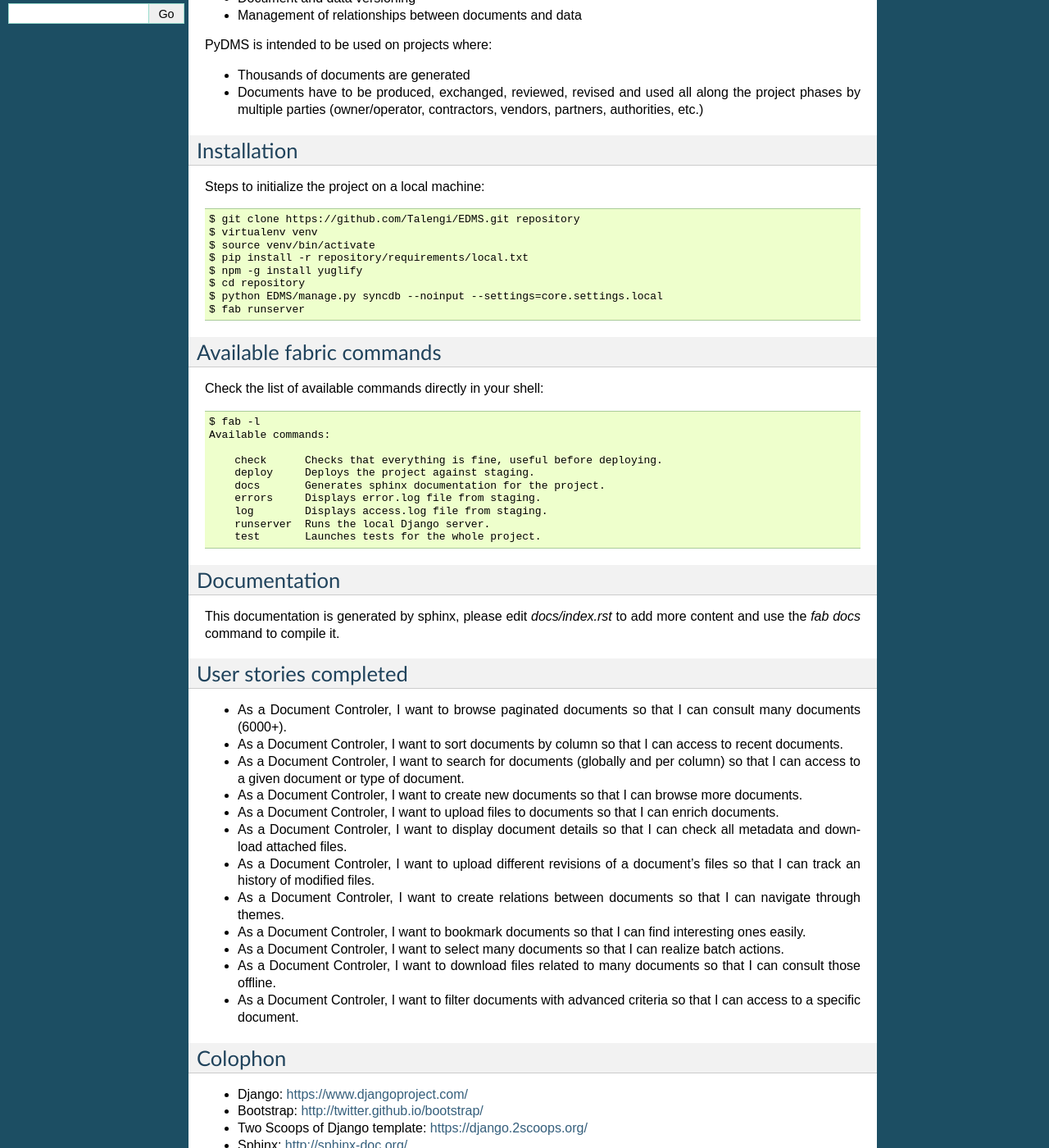
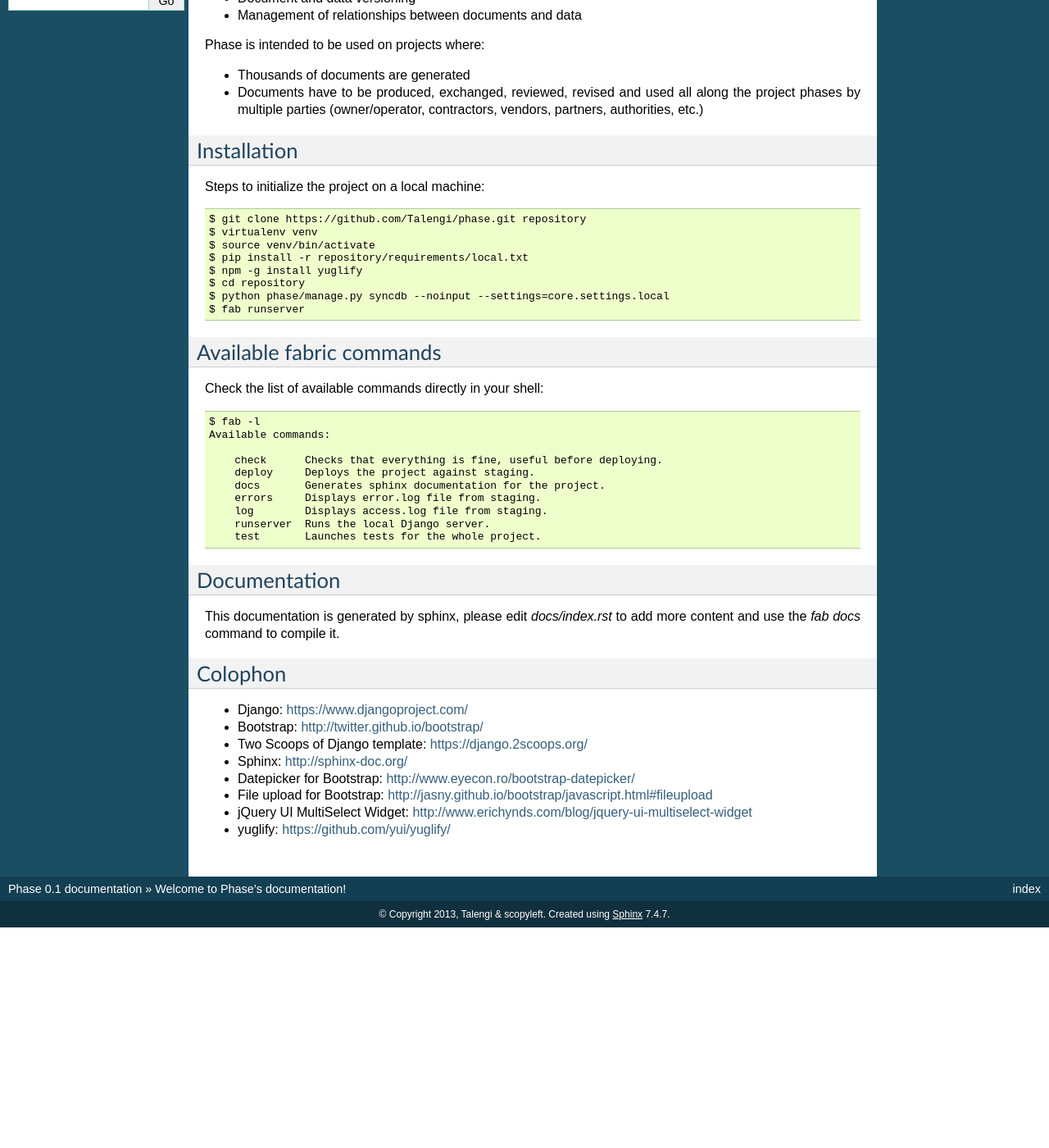
Before and after one commit to Talengi/phase, a Sphinx documentation site: the page built from docs/index.rst, in a window 1280 px wide and 1400 px high, scrolled down 318 px. Shown: the whole window at 82% size. Built offline with Sphinx 7.4.7, drawn with Linux system fonts in a browser that asks for light colours; after the commit the page ends 1449 px from its top, so only the background shows below that; some of the changed text lies outside the part shown.

Commit message:
Switching from edms/pydms to "phase"

```diff
--- a/docs/conf.py
+++ b/docs/conf.py
@@ -1,6 +1,6 @@
 # -*- coding: utf-8 -*-
 #
-# EDMS documentation build configuration file, created by
+# Phase documentation build configuration file, created by
 # sphinx-quickstart on Sun Feb 17 11:46:20 2013.
 #
 # This file is execfile()d with the current directory set to its containing dir.
@@ -40,7 +40,7 @@ source_suffix = '.rst'
 master_doc = 'index'
 
 # General information about the project.
-project = u'EDMS'
+project = u'Phase'
 copyright = u'2013, Talengi & scopyleft'
 
 # The version info for the project you're documenting, acts as replacement for
@@ -164,7 +164,7 @@ html_static_path = ['_static']
 #html_file_suffix = None
 
 # Output file base name for HTML help builder.
-htmlhelp_basename = 'EDMSdoc'
+htmlhelp_basename = 'Phasedoc'
 
 
 # -- Options for LaTeX output --------------------------------------------------
@@ -183,7 +183,7 @@ latex_elements = {
 # Grouping the document tree into LaTeX files. List of tuples
 # (source start file, target name, title, author, documentclass [howto/manual]).
 latex_documents = [
-  ('index', 'EDMS.tex', u'EDMS Documentation',
+  ('index', 'Phase.tex', u'Phase Documentation',
    u'ChangeToMyName', 'manual'),
 ]
 
@@ -213,7 +213,7 @@ latex_documents = [
 # One entry per manual page. List of tuples
 # (source start file, name, description, authors, manual section).
 man_pages = [
-    ('index', 'EDMS', u'EDMS Documentation',
+    ('index', 'Phase', u'Phase Documentation',
      [u'ChangeToMyName'], 1)
 ]
 
@@ -227,8 +227,8 @@ man_pages = [
 # (source start file, target name, title, author,
 #  dir menu entry, description, category)
 texinfo_documents = [
-  ('index', 'EDMS', u'EDMS Documentation',
-   u'ChangeToMyName', 'EDMS', 'One line description of project.',
+  ('index', 'Phase', u'Phase Documentation',
+   u'ChangeToMyName', 'Phase', 'One line description of project.',
    'Miscellaneous'),
 ]
 
--- a/docs/index.rst
+++ b/docs/index.rst
@@ -1,12 +1,12 @@
-Welcome to EDMS's documentation!
-================================
+Welcome to Phase's documentation!
+=================================
 
 Introduction
 ------------
 
-PyDMS is a document management system specifically designed for the needs of engineering and construction projects to manage the documentation of oil & gas, water treatment, nuclear, solar and wind facilities.
+Phase is a document management system specifically designed for the needs of engineering and construction projects to manage the documentation of oil & gas, water treatment, nuclear, solar and wind facilities.
 
-PyDMS offers the following characteristics:
+Phase offers the following characteristics:
 
 * Management of document and data lists containing thousands of items
 * Management of multiple metadata related to engineering, review, schedule, etc.
@@ -14,7 +14,7 @@ PyDMS offers the following characteristics:
 * Document and data versioning
 * Management of relationships between documents and data
 
-PyDMS is intended to be used on projects where:
+Phase is intended to be used on projects where:
 
 * Thousands of documents are generated
 * Documents have to be produced, exchanged, reviewed, revised and used all along the project phases by multiple parties (owner/operator, contractors, vendors, partners, authorities, etc.)
@@ -25,13 +25,13 @@ Installation
 
 Steps to initialize the project on a local machine::
 
-    $ git clone https://github.com/Talengi/EDMS.git repository
+    $ git clone https://github.com/Talengi/phase.git repository
     $ virtualenv venv
     $ source venv/bin/activate
     $ pip install -r repository/requirements/local.txt
     $ npm -g install yuglify
     $ cd repository
-    $ python EDMS/manage.py syncdb --noinput --settings=core.settings.local
+    $ python phase/manage.py syncdb --noinput --settings=core.settings.local
     $ fab runserver
 
 
@@ -58,23 +58,6 @@ Documentation
 This documentation is generated by sphinx, please edit `docs/index.rst` to add more content and use the `fab docs` command to compile it.
 
 
-User stories completed
-----------------------
-
-* As a Document Controler, I want to browse paginated documents so that I can consult many documents (6000+).
-* As a Document Controler, I want to sort documents by column so that I can access to recent documents.
-* As a Document Controler, I want to search for documents (globally and per column) so that I can access to a given document or type of document.
-* As a Document Controler, I want to create new documents so that I can browse more documents.
-* As a Document Controler, I want to upload files to documents so that I can enrich documents.
-* As a Document Controler, I want to display document details so that I can check all metadata and download attached files.
-* As a Document Controler, I want to upload different revisions of a document's files so that I can track an history of modified files.
-* As a Document Controler, I want to create relations between documents so that I can navigate through themes.
-* As a Document Controler, I want to bookmark documents so that I can find interesting ones easily.
-* As a Document Controler, I want to select many documents so that I can realize batch actions.
-* As a Document Controler, I want to download files related to many documents so that I can consult those offline.
-* As a Document Controler, I want to filter documents with advanced criteria so that I can access to a specific document.
-
-
 Colophon
 --------
 
--- a/fabfile.py
+++ b/fabfile.py
@@ -47,7 +47,7 @@ def deploy(without_data=False):
             run('pip install -r ../requirements/production.txt')
             run(collectstatic + with_production_settings)
             if not without_data:
-                run('rm edms.db')
+                run('rm phase.db')
                 run(syncdb + with_production_settings)
                 run(generate + with_production_settings)
                 run('rm media/*')
```
Also changed, not shown: README.md (+6 -6 lines), 12 other files.
